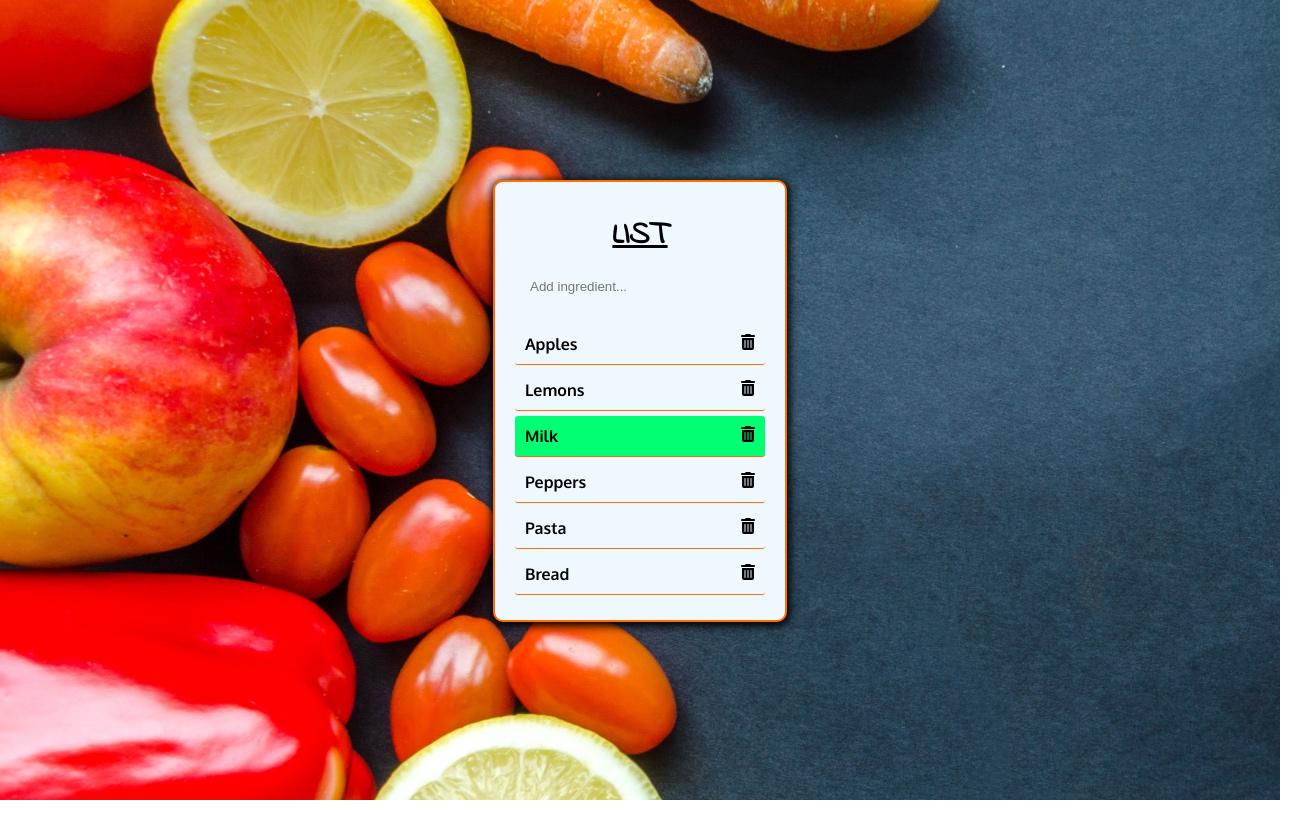
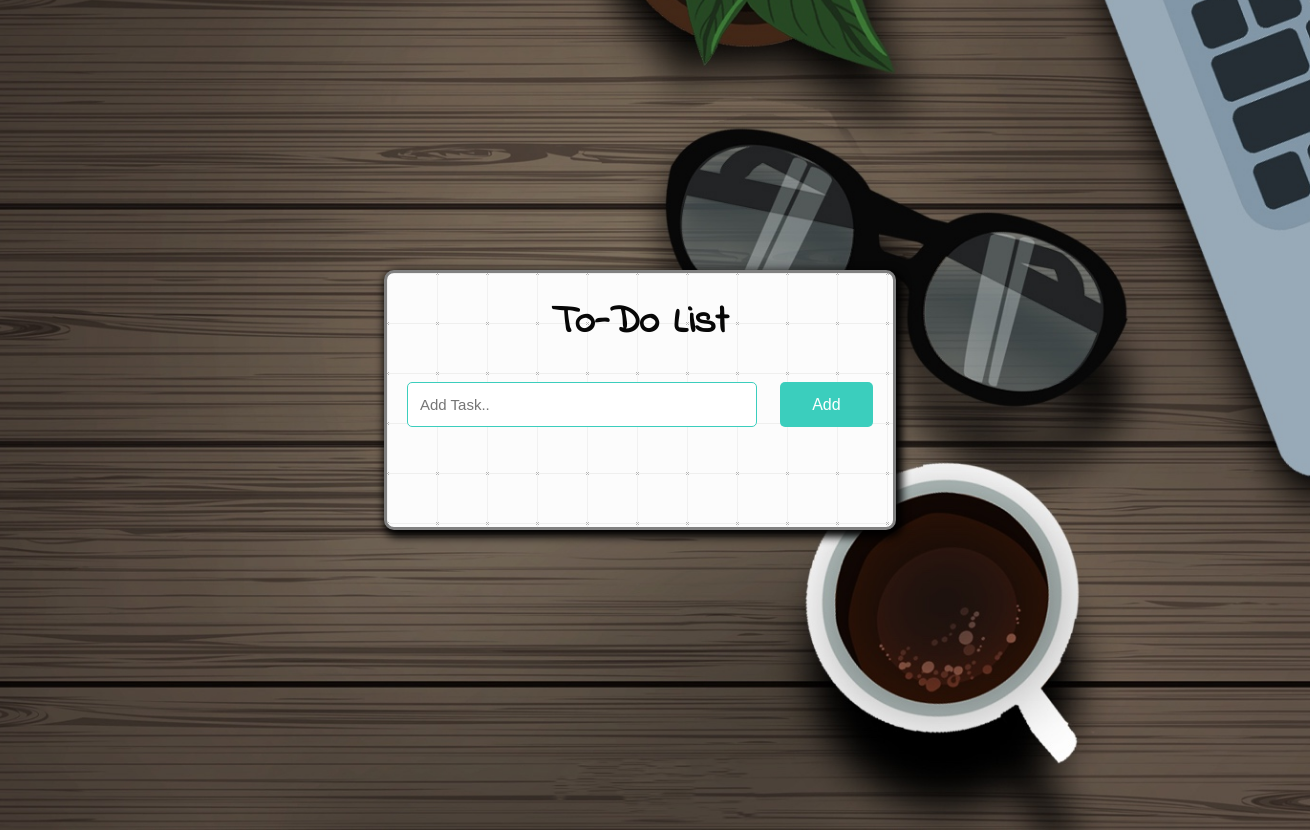
Before and after one commit to N1XIL9/U2-W5-D4.Eventi_ES6_Async, a plain HTML site: page index.html in a window 1280 px wide. Shown: the whole page, 1310 px wide, since content can reach past the window. Before the commit the page ends 800 px from the top, so only its background shows below. Drawn offline with Linux system fonts and the light colour scheme; a web font is replaced by a local one.

Commit message:
to do list css modificato

```diff
--- a/assets/Js/script.js
+++ /dev/null
@@ -1,30 +0,0 @@
-const items = document.getElementById('items')
-
-function selectItem(event) {
-  let itemSelected = event.target
-    itemSelected.classList.toggle('selected')
-}
-
-function getInputAndAddItem(eventObject) {
-
-    if (eventObject.key !== 'Enter') {
-      return;
-    }
-
-    let input = document.getElementById('input-item')
-
-    if (input.value !== '') {
-      items.innerHTML += `<div class="item" onclick="selectItem(event)">${input.value}<i class="fa-solid fa-trash-can"
-      onclick="trashItem()"></i></div>`
-      input.value = ''
-
-    } else {
-      alert("Il campo di testo è vuoto!")
-      input.style.borderColor = 'red'
-    }
-  }
-
-  function trashItem() {
-    let cestino = document.getElementsByClassName('item')
-    cestino.classList.add('trash')
-  }
--- /dev/null
+++ b/assets/Js/scripts.js
@@ -0,0 +1,51 @@
+document.querySelector('#push').onclick = function(){
+    if(document.querySelector('#newtask input').value.length == 0){
+        alert("Please Enter a Task")
+    }
+
+    else{
+        document.querySelector('#tasks').innerHTML += `
+            <div class="task">
+                <span id="taskname">
+                    ${document.querySelector('#newtask input').value}
+                </span>
+                <button class="delete">
+                    <i class="far fa-trash-alt"></i>
+                </button>
+            </div>
+        `;
+
+        let current_tasks = document.querySelectorAll(".delete");
+        for(let i=0; i<current_tasks.length; i++){
+            current_tasks[i].onclick = function(){
+                this.parentNode.remove();
+            }
+        }
+    }
+}
+
+//  PRELOADING ANIMATION
+
+const bg = document.querySelector('.main-bg');
+const loadingWrapper = document.querySelector('.loading-wrapper');
+const loadingText = document.querySelector('.loading-text');
+
+let loader = 0;
+let count = setInterval(blurring, 30);
+
+function blurring(){
+    loader++;
+
+    if(loader > 99){
+        clearInterval(count);
+    }
+
+    loadingText.innerText = `${loader}%`;
+    loadingText.style.opacity = scale(loader, 0, 100, 1, 0);
+    loadingWrapper.style.opacity = scale(loader, 0, 100, 1, 0);
+    bg.style.filter = `blur(${scale(loader, 0, 100, 30, 0)}px)`;
+}
+
+const scale = (num, in_min, in_max, out_min, out_max) => {
+    return (num - in_min) * (out_max - out_min) / (in_max - in_min) + out_min;
+}
--- a/assets/css/style.css
+++ b/assets/css/style.css
@@ -1,79 +1,148 @@
-body {
+*,
+*:before,
+*:after {
+    padding: 0;
     margin: 0;
-    padding: 0;
-    font-family: 'Indie Flower', cursive;
-    background-image: url('/assets/img/Facetune_29-09-2022-16-32-38.JPG');
+    box-sizing: border-box;
 }
 
-#container {
-    margin: 0 auto;
-    text-align: center;
-    max-width: 250px;
-    border: 2px solid #ff6f00;
-    margin-top: 180px;
-    padding: 20px;
-    border-radius: 10px;
-    box-shadow: 1px 2px 8px 2px black;
-    background-color: aliceblue;
+body {
+    height: 100vh;
+    background-image: url('/assets/img/Facetune_29-09-2022-21-43-54.JPG');
+    background-position: center;
+    font-family: 'Indie Flower', cursive;
 }
 
-h1 {
-    margin-top: 0;
-    margin-bottom: 0;
-    padding: 10px;
-    text-transform: uppercase;
-    text-decoration: underline;
+.todohone {
+    padding-top: 20px;
+    text-align: center;
+    color: rgb(7, 7, 7);
+    font-size: 2.5rem;
 }
 
-#items {
-    margin-top: 20px;
+.container {
+    width: 40%;
+    min-width: 450px;
+    position: absolute;
+    min-height: 100px;
+    transform: translate(-50%, -50%);
+    top: 50%;
+    left: 50%;
+    background: rgb(252, 252, 252);
+    background-image: url("../img/grid-me.png");
+    box-shadow: 3px 4px 8px 3px rgb(0, 0, 0);
+    border-radius: 10px;
+    border: 3px solid grey;
 }
 
-#items div {
+#newtask {
+    position: relative;
+    padding: 30px 20px;
+}
+
+#newtask input {
+    width: 75%;
+    height: 45px;
+    font-family: 'Poppins', sans-serif;
+    font-size: 15px;
+    border: 1px solid #3bcebd;
+    padding: 12px;
+    color: #111111;
+    font-weight: 500;
+    position: relative;
+    border-radius: 5px;
+}
+
+#newtask input:focus {
+    outline: none;
+    border-color: #208a81;
+}
+
+#newtask button {
+    position: relative;
+    float: right;
+    width: 20%;
+    height: 45px;
+    border-radius: 5px;
+    font-family: 'Poppins', sans-serif;
+    font-weight: 500;
+    font-size: 16px;
+    background-color: #3bcebd;
+    color: #ffffff;
+    cursor: pointer;
+    outline: none;
+    border: none;
+}
+
+#newtask button:hover {
+    background-color: #258c42;
+    transition: 1s;
+}
+
+#tasks {
+    background-color: #ffffff00;
+    padding: 30px 20px;
+    margin-top: 10px;
+    border-radius: 10px;
+    width: 100%;
+    position: relative;
+
+}
+
+.task {
+
+    height: 50px;
+    margin-bottom: 8px;
+    padding: 5px 10px;
     display: flex;
+    align-items: center;
     justify-content: space-between;
-    font-family: 'Oxygen', sans-serif;
-    font-weight: 700;
-    border: 1px solid grey;
-    text-align: start;
-    padding: 10px;
-    border-bottom: 1px solid #ff6f00;
-    border-top: none;
-    border-right: none;
-    border-left: none;
-    border-radius: 3px;
-    margin-bottom: 5px;
+    border-bottom: 1px solid #3bcebd;
     cursor: pointer;
 }
 
-#items div:hover {
-    background-color: #ff6363;
+.task span {
+    font-family: 'Poppins', sans-serif;
+    font-size: 15px;
+    font-weight: 400;
 }
 
-p {
-    margin-top: 0;
-    margin-top: 0;
-    font-weight: 300;
+.task button {
+    background-color: #0a80a4;
+    color: #ffffff;
+    height: 100%;
+    width: 40px;
+    border-radius: 5px;
+    border: none;
+    cursor: pointer;
+    outline: none;
 }
 
-hr {
-    margin-top: 0;
-}
-
-.selected {
-    background-color: #00ff73;
-    border-radius: 5px
-}
-
-input {
-    border: none;
-    padding: 10px;
-    width: 220px;
-    border-radius: 5px;
-    background-color: aliceblue;
+.task button:hover {
+    background-color: #a40a30;
 
 }
 
-.trash {
-    display: none;
+
+/* ANIMAZIONE APERTURA PAGINA  */
+
+.main-bg {
+    background: url('/assets/img/Facetune_29-09-2022-21-43-54.JPG') no-repeat;
+    background-position: center;
+    background-size: cover;
+    position: absolute;
+    top: -30px;
+    left: -30px;
+    width: calc(100vw + 60px);
+    height: calc(100vh + 60px);
+    z-index: -1;
+    filter: blur(100px);
 }
+
+.loading-wrapper {
+    margin: 0 auto;
+    display: flex;
+    align-items: center;
+    justify-content: center;
+    transform: translate(0%, 0%);
+}
--- a/index.html
+++ b/index.html
@@ -6,44 +6,36 @@
     <meta http-equiv="X-UA-Compatible" content="IE=edge">
     <meta name="viewport" content="width=device-width, initial-scale=1.0">
     <script src="https://kit.fontawesome.com/228474511d.js" crossorigin="anonymous"></script>
-    <link rel="preconnect" href="https://fonts.googleapis.com">
-    <link rel="preconnect" href="https://fonts.googleapis.com">
-    <link rel="preconnect" href="https://fonts.googleapis.com">
-    <link rel="preconnect" href="https://fonts.googleapis.com">
     <link rel="preconnect" href="https://fonts.gstatic.com" crossorigin>
     <link
         href="https://fonts.googleapis.com/css2?family=Indie+Flower&family=Mochiy+Pop+One&family=Oxygen:wght@300;400;700&display=swap"
         rel="stylesheet">
     <link rel="stylesheet" href="./assets/css/style.css">
-    <title>Document</title>
+    <title>To Do List</title>
 </head>
 
 <body>
-    <div id="container">
-        <h1>list</h1>
-        <input id="input-item" onkeydown="getInputAndAddItem(event)" type="text" placeholder="Add ingredient..." />
-        <div id="items">
-            <div class="item trash" onclick="selectItem(event)"> Apples <i class="fa-solid fa-trash-can"
-                    onclick="trashItem()"></i>
-            </div>
-            <div class="item" onclick="selectItem(event)">Lemons <i class="fa-solid fa-trash-can"
-                    onclick="trashItem()"></i>
-            </div>
-            <div class="item selected" onclick="selectItem(event)">Milk <i class="fa-solid fa-trash-can"
-                    onclick="TrashItem()"></i></div>
-            <div class="item" onclick="selectItem(event)">Peppers <i class="fa-solid fa-trash-can"
-                    onclick="TrashItem()"></i>
-            </div>
-            <div class="item" onclick="selectItem(event)">Pasta <i class="fa-solid fa-trash-can"
-                    onclick="trashItem()"></i>
-            </div>
-            <div class="item" onclick="selectItem(event)">Bread <i class="fa-solid fa-trash-can"
-                    onclick="trashItem()"></i>
-            </div>
+    <section class="main-bg">
+        <div class="loading-wrapper">
+            <div class="loading-text"></div>
         </div>
+    </section>
+
+    <div class="container">
+        <h1 class="todohone">To-Do List</h1>
+        <div id="newtask">
+            <input type="text" placeholder="Add Task..">
+            <button id="push">Add</button>
+        </div>
+        <div id="tasks"></div>
     </div>
 
-    <script src="./assets/Js/script.js"></script>
+
+
+
+
+
 </body>
+<script src="./assets/Js/scripts.js"></script>
 
 </html>
```
Also changed, not shown: assets/img/Facetune_29-09-2022-16-32-38.JPG (deleted), assets/img/Facetune_29-09-2022-21-43-54.JPG (added), assets/img/Facetune_29-09-2022-22-44-43.JPG (added), assets/img/dust.png (added), assets/img/grid-me.png (added), 2 other files.
